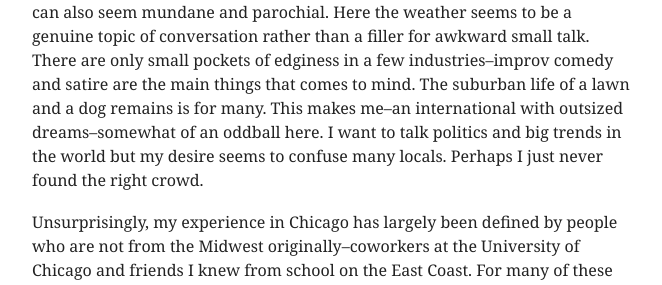
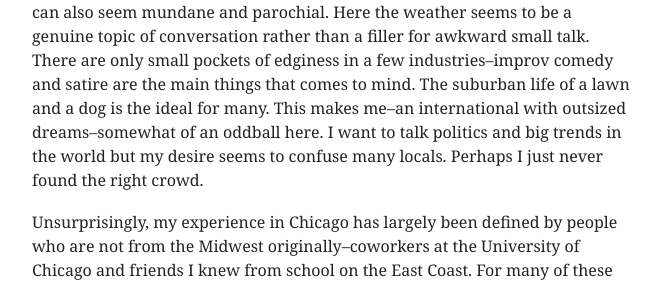
Before and after one commit to mbwong/mbwong.github.com, a Jekyll site: the page built from _posts/2015-03-22-chicago.md, in a window 1280 px wide. Shown: the part 1000-1285 px from the top of the page, without its empty margins (308-970 px from the left). Built offline with Jekyll 4.4.1, drawn with Linux system fonts in a browser that asks for light colours; some of the changed text lies outside the part shown.

Commit message:
Update 2015-03-22-chicago.md

```diff
--- a/_posts/2015-03-22-chicago.md
+++ b/_posts/2015-03-22-chicago.md
@@ -12,7 +12,7 @@ Chicago is known as America's "second city"--the younger and edgier sibling to N
 
 At heart Chicago really is a Midwestern city. Many locals in Chicago share the Midwest mentality of just going about their daily lives and not getting too worked up about the crazier things in life. Many work good corporate jobs. They look forward to go home and spend quality time with friends and family. They are a hard-working bunch, but they don't want drama nor yearn for glamor. The city is filled with artistic and historical displays, but for many residents cultural engagement does not run deep. To them art and history are not things that give meaning to human life, but curiosities and tourist attractions. The thing that makes Chicago different from the rest of the Midwest is that it combines Midwest groundedness with the amenities of a big city. I think that's why Midwesterners love Chicago. Many Chicagoans move here from other locales of the Midwest and never leave.
 
-There is something really wonderful about the Midwestern outlook on life. Few Chicagoans are ever bitter or angry. People are not too rushed to be nice. There is an egalitarianism in the way that people treat each other here. Social status does not hold much currency. People are friendly and open to chatting in line at a store, no matter who you are. But the daily concerns of Chicagoans can also seem mundane and parochial. Here the weather seems to be a genuine topic of conversation rather than a filler for awkward small talk. There are only small pockets of edginess in a few industries--improv comedy and satire are the main things that comes to mind. The suburban life of a lawn and a dog remains is for many. This makes me--an international with outsized dreams--somewhat of an oddball here. I want to talk politics and big trends in the world but my desire seems to confuse many locals. Perhaps I just never found the right crowd.
+There is something really wonderful about the Midwestern outlook on life. Few Chicagoans are ever bitter or angry. People are not too rushed to be nice. There is an egalitarianism in the way that people treat each other here. Social status does not hold much currency. People are friendly and open to chatting in line at a store, no matter who you are. But the daily concerns of Chicagoans can also seem mundane and parochial. Here the weather seems to be a genuine topic of conversation rather than a filler for awkward small talk. There are only small pockets of edginess in a few industries--improv comedy and satire are the main things that comes to mind. The suburban life of a lawn and a dog is the ideal for many. This makes me--an international with outsized dreams--somewhat of an oddball here. I want to talk politics and big trends in the world but my desire seems to confuse many locals. Perhaps I just never found the right crowd.
 
 Unsurprisingly, my experience in Chicago has largely been defined by people who are not from the Midwest originally--coworkers at the University of Chicago and friends I knew from school on the East Coast. For many of these friends Chicago is but a stop in their journey. Many stay only a few months or a few years. Every now and then I'd have to bid a friend goodbye.
 
```
